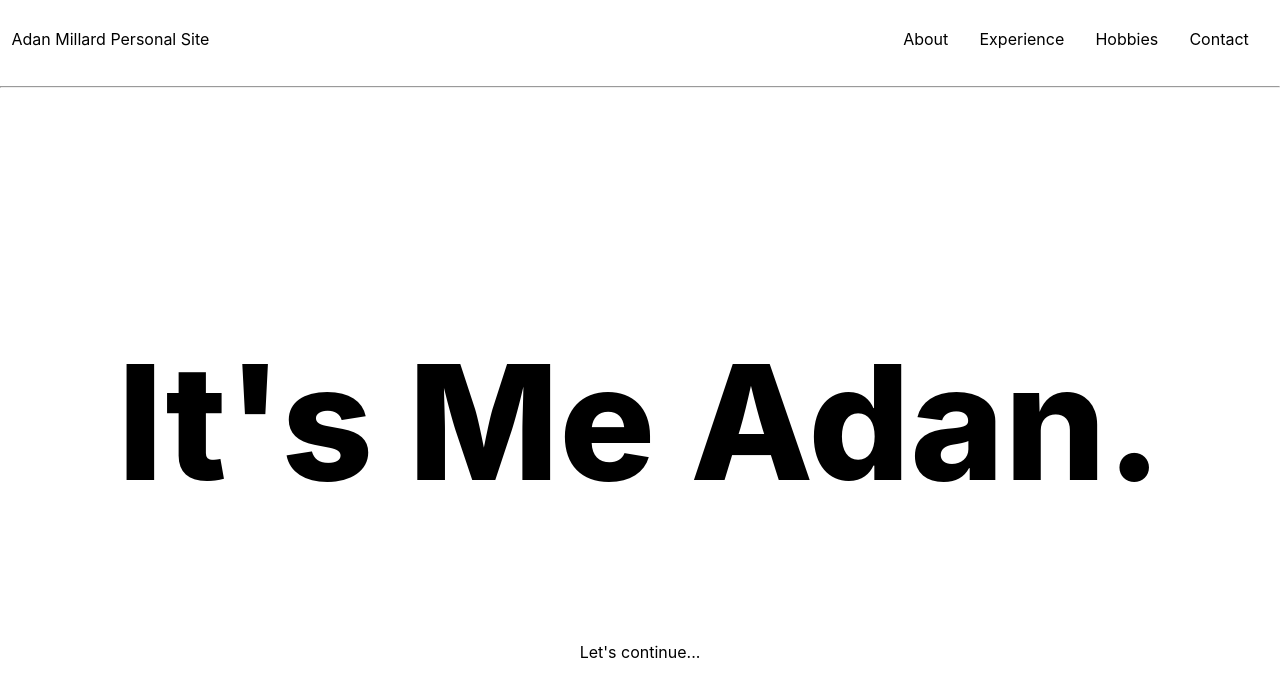
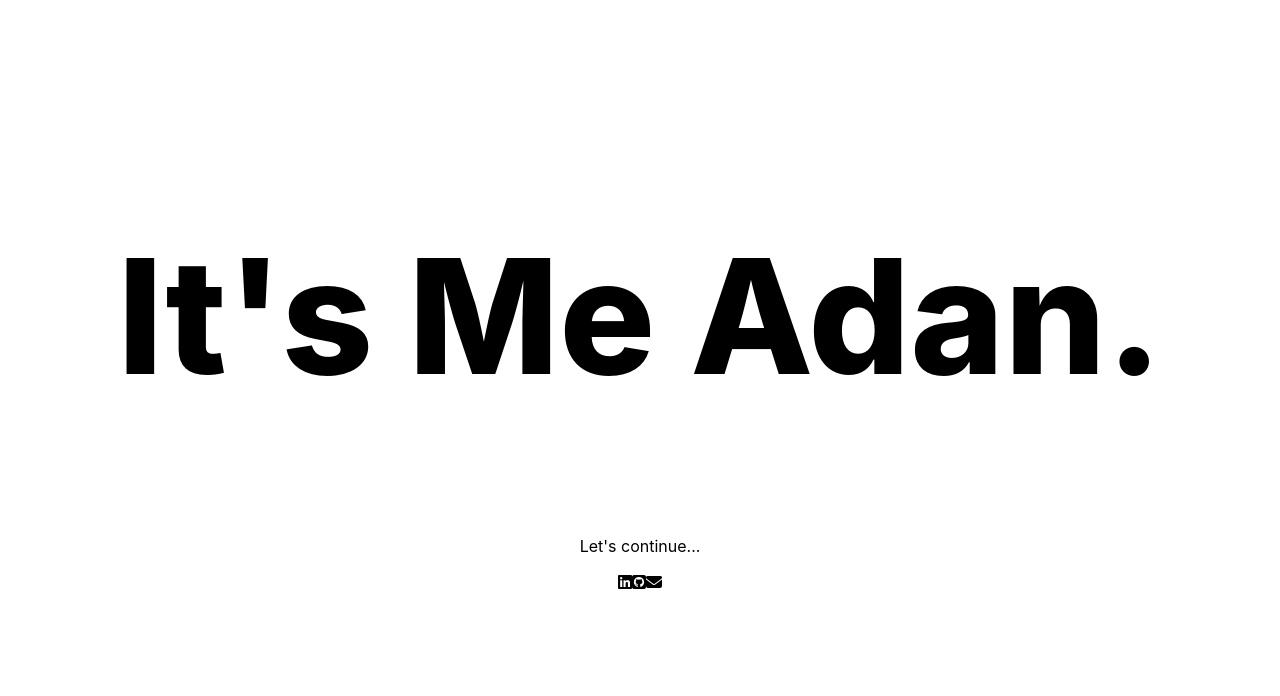
Before and after one commit to adanmillard/personalwebpage, a React (Create React App) app: page / in a window 1280 px wide. Shown: the top 696 px of the page. Built offline with nearby package versions, Linux system fonts and the light colour scheme.

Commit message:
Added icons for social media accounts

```diff
--- a/public/index.html
+++ b/public/index.html
@@ -9,6 +9,10 @@
       name="description"
       content="Web site created using create-react-app"
     />
+    <script
+      src="https://kit.fontawesome.com/78fa6c417d.js"
+      crossorigin="anonymous"
+    ></script>
     <link rel="apple-touch-icon" href="%PUBLIC_URL%/logo192.png" />
     <!--
       manifest.json provides metadata used when your web app is installed on a
--- a/src/App.tsx
+++ b/src/App.tsx
@@ -5,8 +5,8 @@ import { Homepage } from "./pages/Homepage";
 function App() {
   return (
     <div className="App">
-      <Navbar />
-      <hr></hr>
+      {/* <Navbar /> */}
+      {/* <hr></hr> */}
       <Homepage />
     </div>
   );
--- a/src/Components/HomepageBody/HomepageBody.tsx
+++ b/src/Components/HomepageBody/HomepageBody.tsx
@@ -1,10 +1,19 @@
 import "./homepageBody.css";
 
-export const HomepageBody = () => {
+type IShowNav = {
+  showNavComponent: (params: any) => any;
+};
+
+export const HomepageBody = ({ showNavComponent }: IShowNav) => {
   return (
     <div className="homepage-body-container">
       <h1>It's Me Adan.</h1>
       <p>Let's continue...</p>
+      <div>
+        <i className="fa-brands fa-linkedin"></i>
+        <i className="fa-brands fa-square-github"></i>
+        <i className="fa-solid fa-envelope"></i>
+      </div>
     </div>
   );
 };
--- a/src/pages/Homepage.tsx
+++ b/src/pages/Homepage.tsx
@@ -1,9 +1,18 @@
+import { useState } from "react";
 import { HomepageBody } from "../Components/HomepageBody/HomepageBody";
+import { Navbar } from "../Components/NavBar/Navbar";
 
-export const Homepage = () => {
+export const Homepage: React.FC = () => {
+  const [nav, setNav] = useState<Boolean>(false);
+
+  const showNavComponent = () => {
+    setNav(true);
+  };
+
   return (
     <div>
-      <HomepageBody />
+      <>{nav && <Navbar />}</>
+      <HomepageBody showNavComponent={showNavComponent} />
     </div>
   );
 };
```
